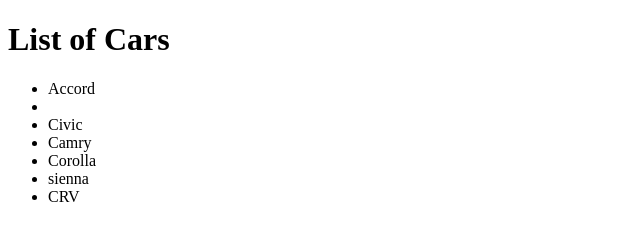
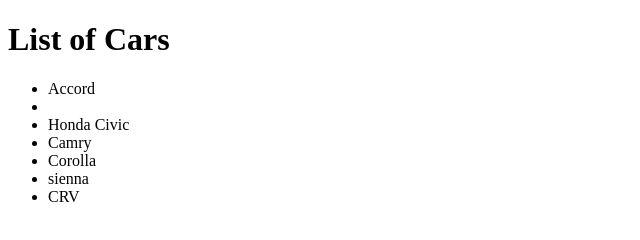
Before and after one commit to arunathomas/newGitTest, a plain HTML site: page index.html in a window 1280 px wide. Shown: the full height of the page, 0-640 px from the left. Drawn offline with Linux system fonts and the light colour scheme.

Commit message:
"made changes to the honda civic"
 Please enter the commit message for your changes. Lines starting

```diff
--- a/index.html
+++ b/index.html
@@ -9,7 +9,7 @@
       <h1>List of Cars</h1>
       <ul>
         <li>Accord<li>
-        <li>Civic</li>
+        <li>Honda Civic</li>
         <li>Camry</li>
         <li>Corolla</li>
         <li>sienna</li>
```
